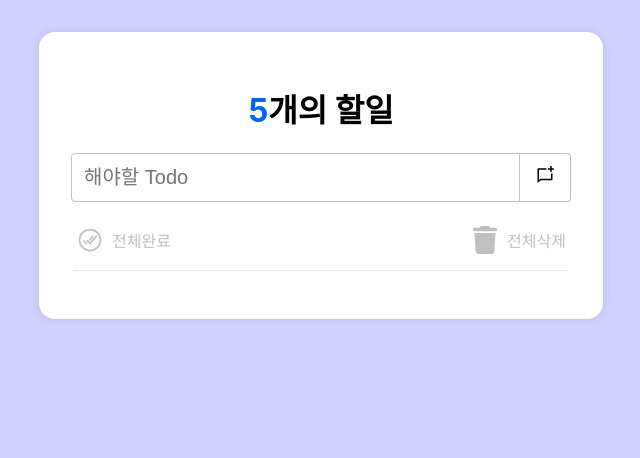
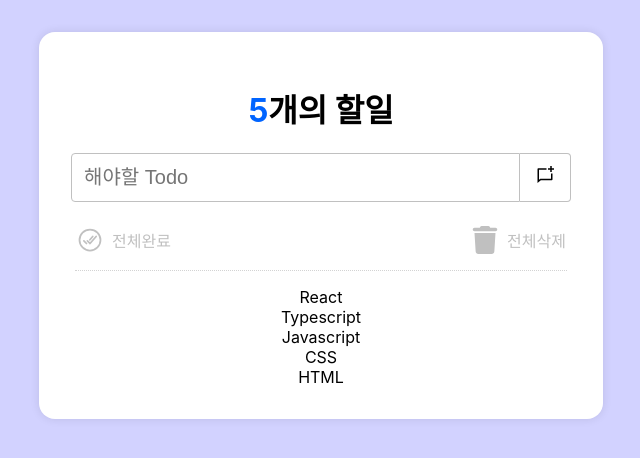
Before and after one commit to shinwon-kim/Todo-list, a React (Create React App) app: page / in a window 1280 px wide. Shown: the top 458 px of the page, without its empty margins (319-959 px from the left). Built offline with nearby package versions, Linux system fonts and the light colour scheme.

Commit message:
feat: 리스트 목록 레이아웃

```diff
--- a/src/App.tsx
+++ b/src/App.tsx
@@ -4,6 +4,7 @@ import TodoHeader from './Header/TodoHeader';
 import TodoInput from './Input/TodoInput';
 import TodoListTools from './Tools/TodoListTools';
 import Divider from './Divider/Divider';
+import TodoList from './List/TodoList';
 
 function App() {
   return (
@@ -12,6 +13,7 @@ function App() {
       <TodoInput></TodoInput>
       <TodoListTools></TodoListTools>
       <Divider></Divider>
+      <TodoList></TodoList>
     </main>
   );
 }
--- /dev/null
+++ b/src/List/TodoList.module.css
@@ -0,0 +1,5 @@
+.olContainer {
+    list-style: none;
+    padding: 0;
+    margin: 0;
+}
--- /dev/null
+++ b/src/List/TodoList.tsx
@@ -0,0 +1,17 @@
+import styles from "./TodoList.module.css";
+
+const TodoList = () => {
+    return(
+        <section>
+            <ol className={styles.olContainer}>
+                <li>React</li>
+                <li>Typescript</li>
+                <li>Javascript</li>
+                <li>CSS</li>
+                <li>HTML</li>
+            </ol>
+        </section>
+    )
+}
+
+export default TodoList;
```
